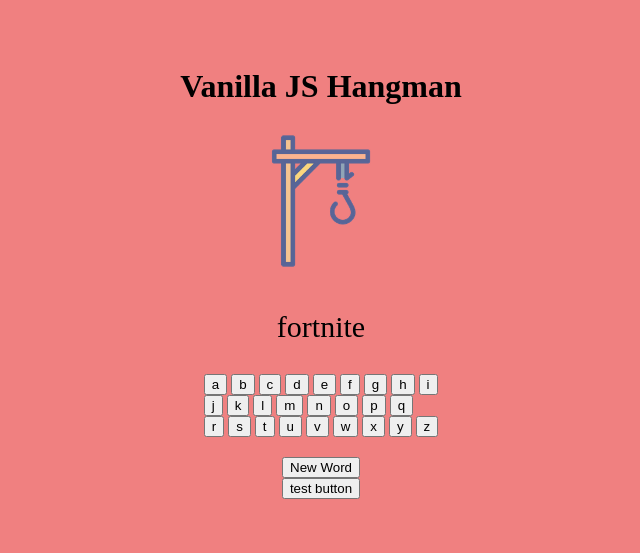
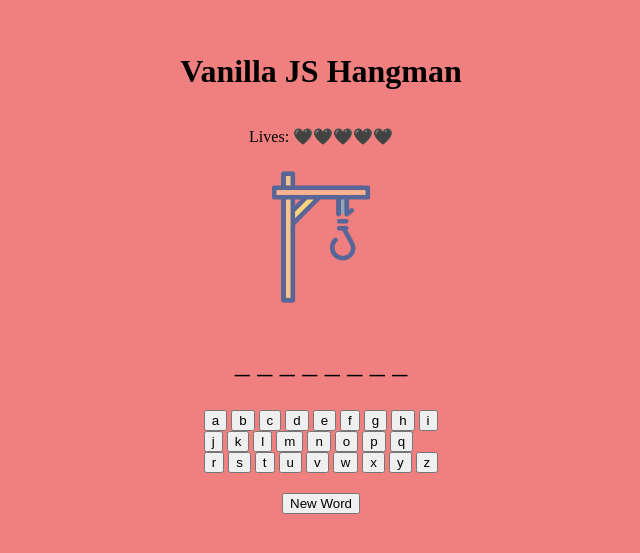
Before and after one commit to CrypticMango/vanilla-javascript-hangman-game-2022, a plain HTML site: page index.html in a window 1280 px wide. Shown: the part 127-680 px from the top of the page, without its empty margins (319-959 px from the left). Drawn offline with Linux system fonts and the light colour scheme.

Commit message:
added lives display
-removed long words
-commented out test button in html
-added hidden word feature
-changed font size for phrase only

```diff
--- a/app.js
+++ b/app.js
@@ -16,7 +16,7 @@
 	"kittens",
 	"basil",
 	"homemade pizza",
-	"contagious laughter",
+	"laughter",
 ];
 
 //function to display random phrase
@@ -31,7 +31,9 @@
 }
 
 const result = randomPhrase(hangmanPhrases);
+const hiddenResult = result.replace(/[a-z]/g, "_ ")
 console.log(result);
+console.log(hiddenResult);
 
 const currentWord = document.getElementById("hangman-phrase");
 const newWordButton = document.getElementById("new-word");
@@ -41,7 +43,7 @@
 newWordButton.addEventListener("click", newWord);
 
 function insertPhrase() {
-	currentWord.innerHTML = result;
+	currentWord.innerHTML = hiddenResult;
 }
 
 function newWord() {
--- a/index.html
+++ b/index.html
@@ -12,6 +12,7 @@
 	</head>
 	<body>
 		<h1>Vanilla JS Hangman</h1>
+		<p>Lives: 🖤🖤🖤🖤🖤</p>
 
 		<div id="hangman-image">
 			<img
@@ -60,7 +61,7 @@
 			</div>
 		</div>
 		<button id="new-word">New Word</button>
-		<button id="test-button">test button</button>
+		<!--<button id="test-button">test button</button>-->
 		<script src="app.js"></script>
 	</body>
 </html>
--- a/style.css
+++ b/style.css
@@ -12,7 +12,7 @@
     width: 150px;
 }
 
-p {
+#hangman-phrase {
     font-size: 30px;
 }
 
```
